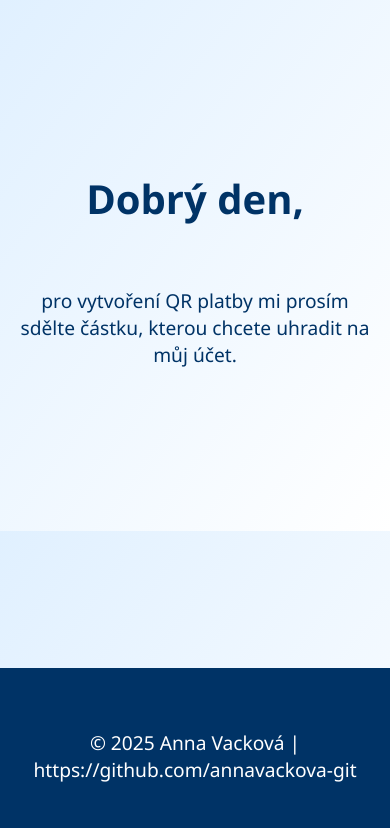
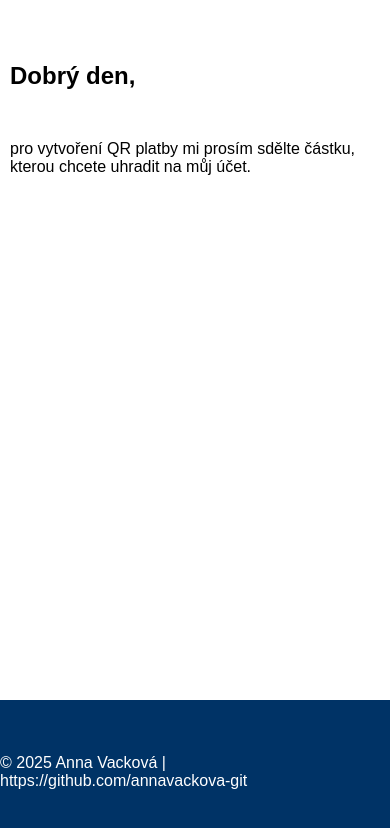
Before and after one commit to annavackova-git/prvni-pokus, a plain HTML site: page index.html in a window 390 px wide. Drawn offline with Linux system fonts and the light colour scheme.

Commit message:
Update style.css

```diff
--- a/style.css
+++ b/style.css
@@ -1,24 +1,30 @@
 
 body {
-    font-family: 'Segoe UI', Tahoma, Geneva, Verdana, sans-serif;
-    background: linear-gradient(to bottom right, #e0f0ff, #ffffff);
-    color: #003366;
+    font-family: Arial, sans-serif;
     margin: 0;
     padding: 0;
-    text-align: center;
 }
 
 .container {
-    padding: 100px 20px;
+    width: 100%;
+    max-width: 800px;
+    margin: 0 auto;
+    padding: 20px;
+    box-sizing: border-box;
 }
 
-h1 {
-    font-size: 2.5em;
-    margin-bottom: 0.5em;
-}
+@media (max-width: 600px) {
+    .container {
+        padding: 10px;
+    }
 
-p {
-    font-size: 1.2em;
+    h1 {
+        font-size: 1.5em;
+    }
+
+    p {
+        font-size: 1em;
+    }
 }
 
 footer {
```
